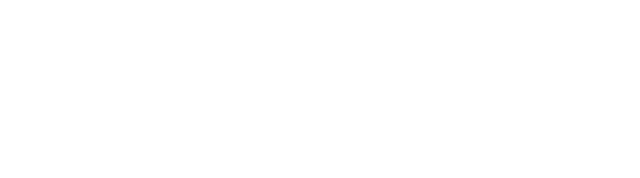
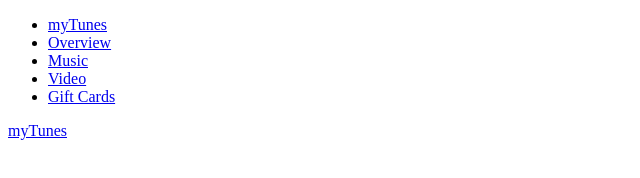
Before and after one commit to ganchoiliev/myTunes, a plain HTML site: page dist/index.html in a window 1280 px wide. Shown: the whole page, without its empty margins (0-640 px from the left). Drawn offline with nearby package versions, Linux system fonts and the light colour scheme.

Commit message:
basic set-up and working on nav

```diff
--- a/dist/index.html
+++ b/dist/index.html
@@ -14,6 +14,32 @@
     <title>Welcome to myTunes</title>
   </head>
   <body>
+    <!-- Showcase & Nav-->
+    <div id="showcase">
+      <header>
+        <nav class="cf">
+          <ul class="cf">
+            <li><a href="#showcase">myTunes</a></li>
+            <li><a href="#showcase">Overview</a></li>
+            <li><a href="#music">Music</a></li>
+            <li><a href="#video">Video</a></li>
+            <li><a href="gift-cards">Gift Cards</a></li>
+          </ul>
+          <a href="#" id="openup">myTunes</a>
+        </nav>
+      </header>
+    </div>
+
+    <!-- Music Section-->
+
+    <!-- Video Section-->
+
+    <!-- Entertaiment Sectrion-->
+
+    <!-- Gift Card Section-->
+
+    <!-- Footer -->
+
     <script
       src="http://code.jquery.com/jquery-3.3.1.min.js"
       integrity="sha256-FgpCb/KJQlLNfOu91ta32o/NMZxltwRo8QtmkMRdAu8="
```
